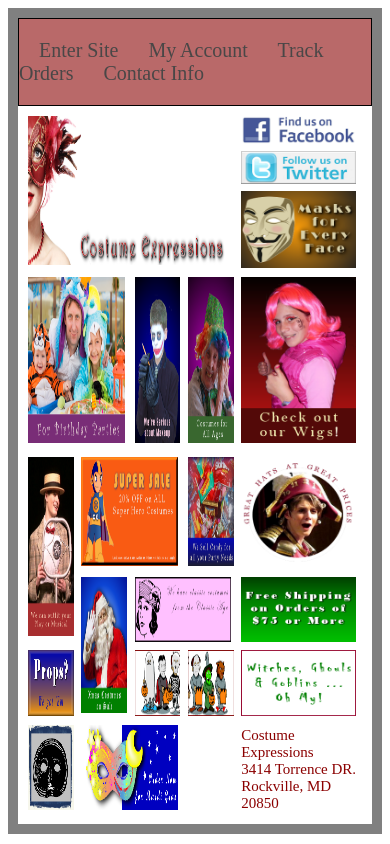
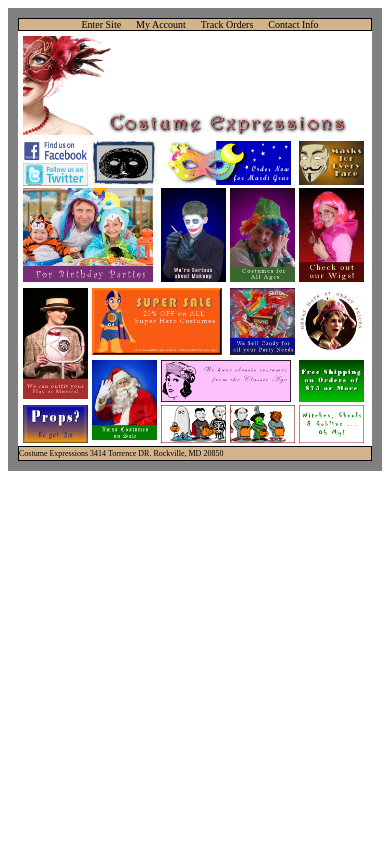
Before and after one commit to Noah-Santos/CSS-Grid-Project, a plain HTML site: page index.html in a window 390 px wide. Drawn offline with Linux system fonts and the light colour scheme.

Commit message:
css part 2
Finished the second part of the css project.

```diff
--- a/index.css
+++ b/index.css
@@ -2,6 +2,7 @@
     background-color: rgb(185, 105, 105);
     color:grey;
     border: 1px solid black;
+    height: 11px;
 }
 .p {
     font-size: 15px;
@@ -11,11 +12,12 @@
     display: flex;
     align-items: flex-end;
     justify-content: flex-end;
+    grid-area: text;
 }
 .navt{
-    font-size: 20px;
     color:rgb(73, 71, 71);
     text-align: left;
+    font-size: 10px;
 }
 body{
     border: 10px solid grey;
@@ -84,15 +86,18 @@ body{
 .item-u {
     grid-area: img21;
 }
-.item-v{
+.footer1{
     grid-area: text;
+}
+.footer2{
+    display: none;
 }
 .container{
     display:grid;
-    gap:5px;
-    margin:10px;;
-    grid-template-columns: auto auto auto auto auto;
-    grid-template-rows: auto auto auto auto auto auto auto auto;
+    gap:1px;
+    margin:5px;;
+    grid-template-columns: repeat(5, 1fr);
+    grid-template-rows: repeat(8, auto);
     grid-template-areas:
     "img21 img21 img21 img21 img01"
     "img21 img21 img21 img21 img02"
@@ -107,3 +112,164 @@ img{
     width:95%;
     height: 95%;
 }
+
+@media only screen and (max-width:400px) {
+    .item-a {
+        grid-area: facebook;
+        grid-row:2/3;
+        grid-column: 1/2;
+    }
+
+    .item-b {
+        grid-area: twitter;
+        grid-row: 3/4;
+        grid-column: 1/2;
+    }
+
+    .item-c {
+        grid-area: mustache_mask;
+        grid-row: 2/4;
+        grid-column: 5/6;
+    }
+
+    .item-d {
+        grid-area: birthday;
+        grid-row: 4/5;
+        grid-column: 1/3;
+    }
+
+    .item-e {
+        grid-area: joker;
+        grid-row: 4/5;
+        grid-column: 3/4;
+    }
+
+    .item-f {
+        grid-area: rainbow;
+        grid-row: 4/5;
+        grid-column: 4/5;
+    }
+
+    .item-g {
+        grid-area: pinks;
+        grid-row: 4/5;
+        grid-column: 5/6;
+    }
+
+    .item-h {
+        grid-area: music;
+        grid-row: 5/7;
+        grid-column: 1/2;
+    }
+
+    .item-i {
+        grid-area: sale;
+        grid-row: 5/6;
+        grid-column: 2/4;
+    }
+
+    .item-j {
+        grid-area: candy;
+        grid-row: 5/6;
+        grid-column: 4/5;
+    }
+
+    .item-k {
+        grid-area: hats;
+        grid-row: 5/6;
+        grid-column: 5/6;
+    }
+
+    .item-l {
+        grid-area: props;
+        grid-row: 7/8;
+        grid-column: 1/2;
+    }
+
+    .item-m {
+        grid-area: santa;
+        grid-row: 6/8;
+        grid-column: 2/3;
+    }
+
+    .item-n {
+        grid-area: girl;
+        grid-row: 6/7;
+        grid-column: 3/5;
+    }
+
+    .item-o {
+        grid-area: shipping;
+        grid-row: 6/7;
+        grid-column: 5/6;
+    }
+
+    .item-p {
+        grid-area: party1;
+        grid-row: 7/8;
+        grid-column: 3/4;
+    }
+
+    .item-q {
+        grid-area: party2;
+        grid-row: 7/8;
+        grid-column: 4/5;
+    }
+
+    .item-r {
+        grid-area: witches;
+        grid-row: 7/8;
+        grid-column: 5/6;
+    }
+
+    .item-s {
+        grid-area: black_mask;
+        grid-row: 2/4;
+        grid-column: 2/3;
+    }
+
+    .item-t {
+        grid-area: masque;
+        grid-row: 2/4;
+        grid-column: 3/5;
+    }
+
+    .item-u {
+        grid-area: logo;
+        grid-row: 1/2;
+        grid-column: 1/6;
+    }
+    .container {
+        display: grid;
+        gap: 1px;
+        margin: 5px;
+        margin-bottom: 0px;
+        grid-template-columns: repeat(5, 1fr);
+        grid-template-rows: repeat(7, auto);
+    }
+    .p{
+        color:black;
+        font-size: 50%;
+    }
+    .footer1{
+        display:none;
+    }
+    .footer2{
+        background-color: tan;
+        display: flex;
+        margin-top:0px;
+        border: 1px solid black;
+    }
+    .nav{
+        background-color: tan;
+        color: black;
+        height:11px;
+        margin-top: 0px;
+
+    }
+    .navt{
+        font-size: 10px;
+        color: black;
+        text-align: center;
+    }
+}
--- a/index.html
+++ b/index.html
@@ -8,8 +8,8 @@
     <title>Document</title>
 </head>
 <body>
-    <div class="nav">
-            <p class="navt">&nbsp;&nbsp;&nbsp;&nbsp;Enter Site &nbsp;&nbsp;&nbsp;&nbsp; My Account &nbsp;&nbsp;&nbsp;&nbsp; Track Orders &nbsp;&nbsp;&nbsp;&nbsp; Contact Info</p>
+    <div class="nav navt">
+            &nbsp;&nbsp;&nbsp;&nbsp;Enter Site &nbsp;&nbsp;&nbsp;&nbsp; My Account &nbsp;&nbsp;&nbsp;&nbsp; Track Orders &nbsp;&nbsp;&nbsp;&nbsp; Contact Info
     </div>
 
     <div class="container">
@@ -34,11 +34,23 @@
         <img src="Photos/./ce_image19.png" alt="img19" class="item-s">
         <img src="Photos/./ce_image20.png" alt="img20" class="item-t">
         <img src="Photos/./ce_logo.png" alt="img21" class="item-u">
-        <p class="p item-v">
-            Costume Expressions <br>
-            3414 Torrence DR. <br>
-            Rockville, MD 20850
+        <div class="footer1">
+            <p class="p">
+                Costume Expressions
+            </p>
+            <p class="p">
+                3414 Torrence DR.
+            </p>
+            <p class="p">
+                Rockville, MD 20850
+            </p>
+        </div>
+    </div>
+    <div class="footer2">
+        <p class="p">
+            Costume Expressions 3414 Torrence DR. Rockville, MD 20850
         </p>
     </div>
+
 </body>
 </html>
```
